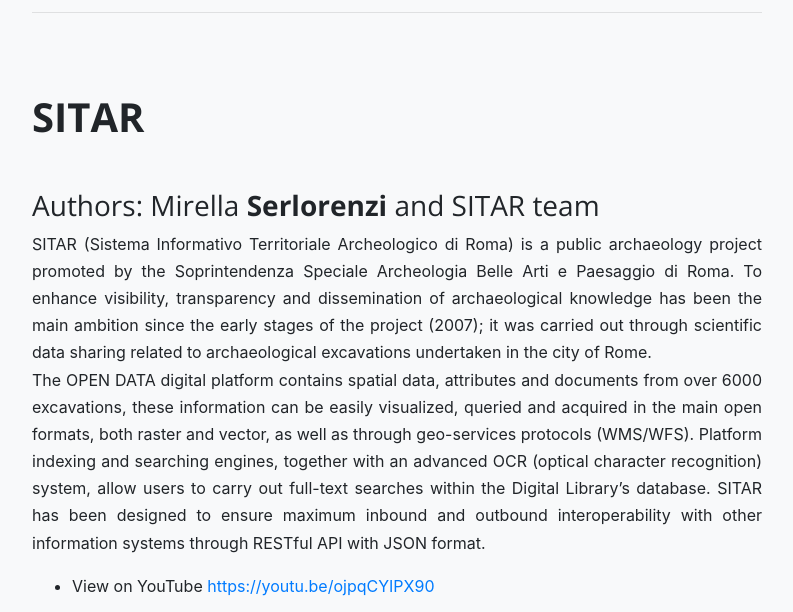
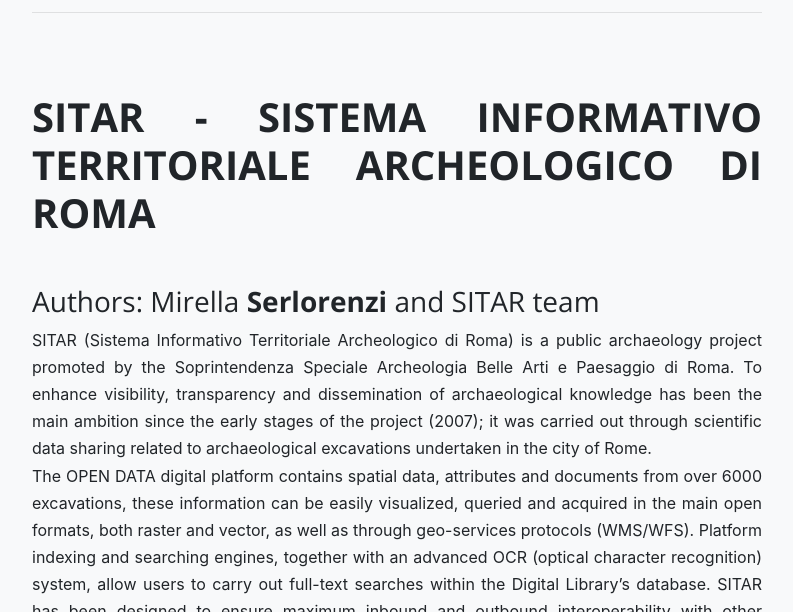
Before and after one commit to archeofoss/archeofoss2020, a Jekyll site: the page built from demos.md, in a window 1280 px wide and 900 px high, scrolled down 2763 px, cut to the strip 171-783 px from the top of the window. Shown: the whole strip, without its empty margins (243-1036 px from the left). Built offline with Jekyll 4.4.1, drawn with Linux system fonts in a browser that asks for light colours; nearby versions of some CDN libraries.

Commit message:
Update demos.md

```diff
--- a/demos.md
+++ b/demos.md
@@ -53,7 +53,7 @@
 ---
 
 
-# SITAR
+# SITAR - Sistema Informativo Territoriale Archeologico di Roma
 
 ### Authors: Mirella **Serlorenzi** and SITAR team
 
```
